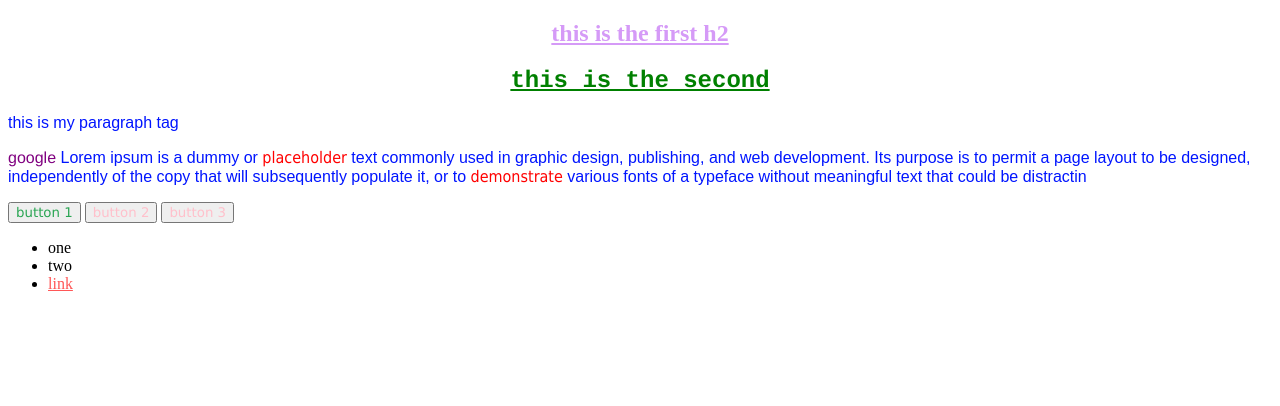
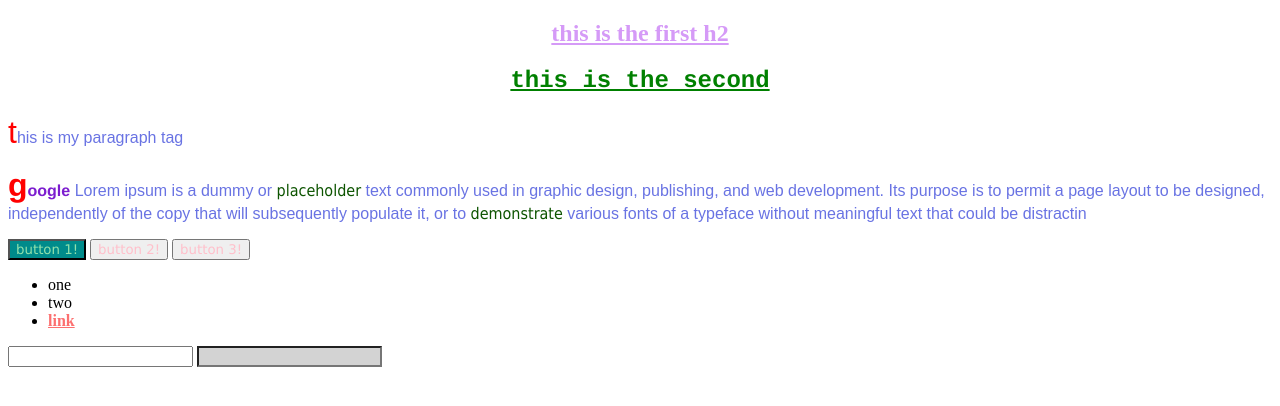
Before and after one commit to afsanab/WebDevBootCamp, a plain HTML site: page html/afsanapedia/index.html in a window 1280 px wide. Drawn offline with Linux system fonts and the light colour scheme.

Commit message:
selectors

```diff
--- a/html/afsanapedia/app.css
+++ b/html/afsanapedia/app.css
@@ -1,23 +1,23 @@
 h2 {
     color: rgb(213, 154, 247);
     text-align: center;
-    text-decoration: underline
+    text-decoration: underline;
 }
 
 p {
-    color: rgb(0, 21, 255);
+    color: rgb(105, 115, 227);
     font-family: arial;
 }
 
 #test {
     color: green;
     font-family: courier;
-    text-align: center
+    text-align: center;
 }
 
 button {
     font-family: verdana;
-    color: pink
+    color: pink;
 }
 
 /*
@@ -28,21 +28,62 @@ button {
 } */
 
 span {
-    color: red;
+    color: rgb(13, 84, 0);
     font-family: tahoma;
-    text-align: left
+    text-align: left;
 }
 
 span a {
-    color: purple;
+    color: rgb(124, 29, 207);
     font-family: helvetica;
-    text-decoration: none
+    text-decoration: none;
+    font-weight: bold;
+}
+
+span a:hover {
+    text-decoration: underline;
 }
 
 p+button {
-    color: rgb(42, 165, 83);
+    color: rgb(145, 225, 172);
+    background-color: darkcyan;
 }
 
 li>a {
-    color: rgb(255, 87, 87);
+    color: rgb(252, 112, 112);
+    font-weight: bold;
 }
+
+input[type="password"] {
+    background-color: lightgrey;
+}
+
+input[type="text"] {
+    color: rgb(255, 255, 72);
+}
+
+button:hover {
+    background-color: lightblue;
+    color: darkblue;
+}
+
+/*when clicked*/
+button:active {
+    background-color: blue;
+    color: white;
+}
+
+/* pseudo classes have 2 ::*/
+button::after {
+    content: "!";
+}
+
+p::first-letter {
+    font-size: 200%;
+    color: red;
+}
+
+p::selection {
+    background-color: rgb(237, 237, 117);
+    color: black;
+}
--- a/html/afsanapedia/index.html
+++ b/html/afsanapedia/index.html
@@ -27,6 +27,8 @@
         <li>two</li>
         <li><a href="https://google.com">link</a></li>
     </ul>
+    <input type="text">
+    <input type="password">
 </body>
 
 </html>
```
